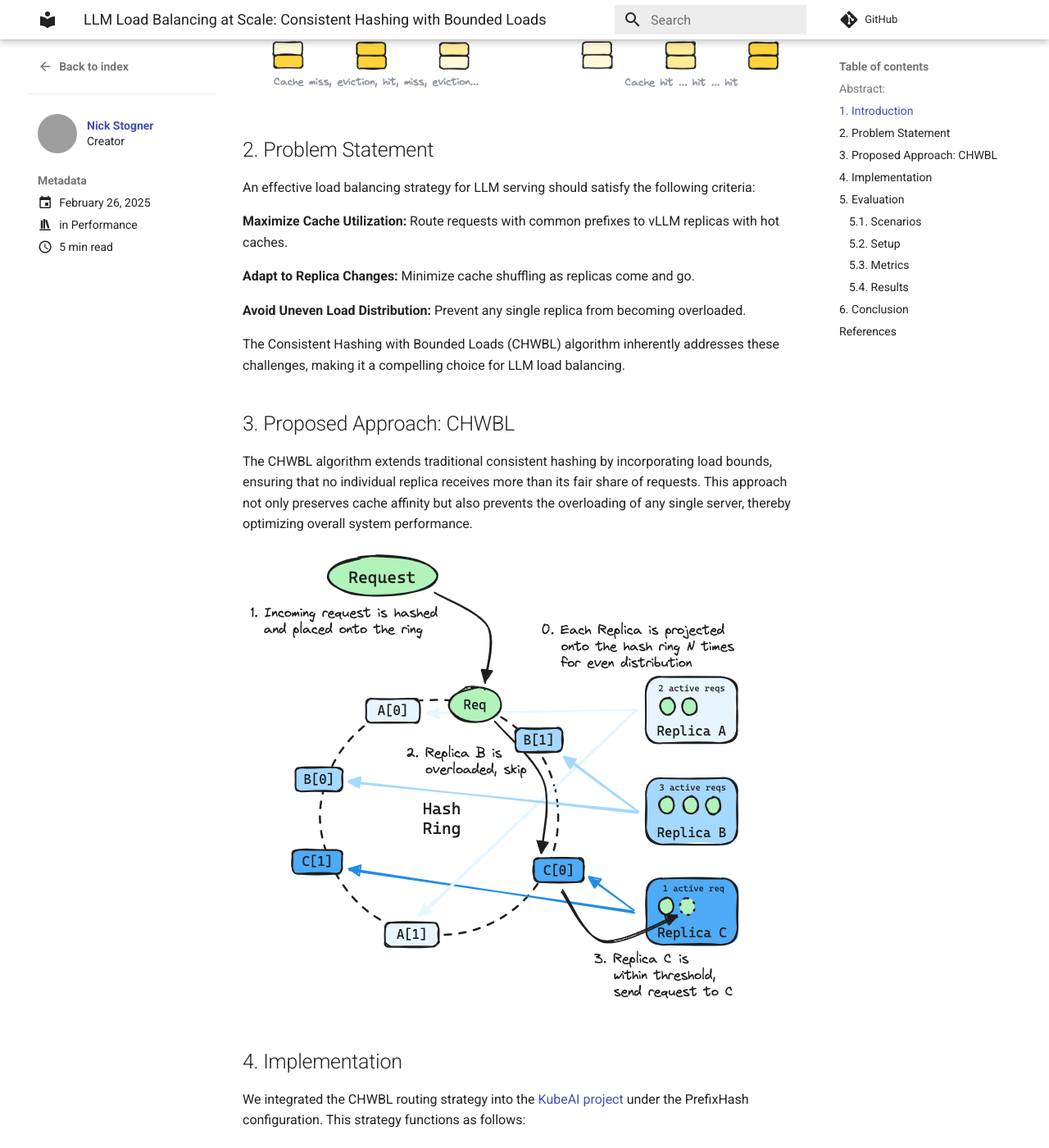
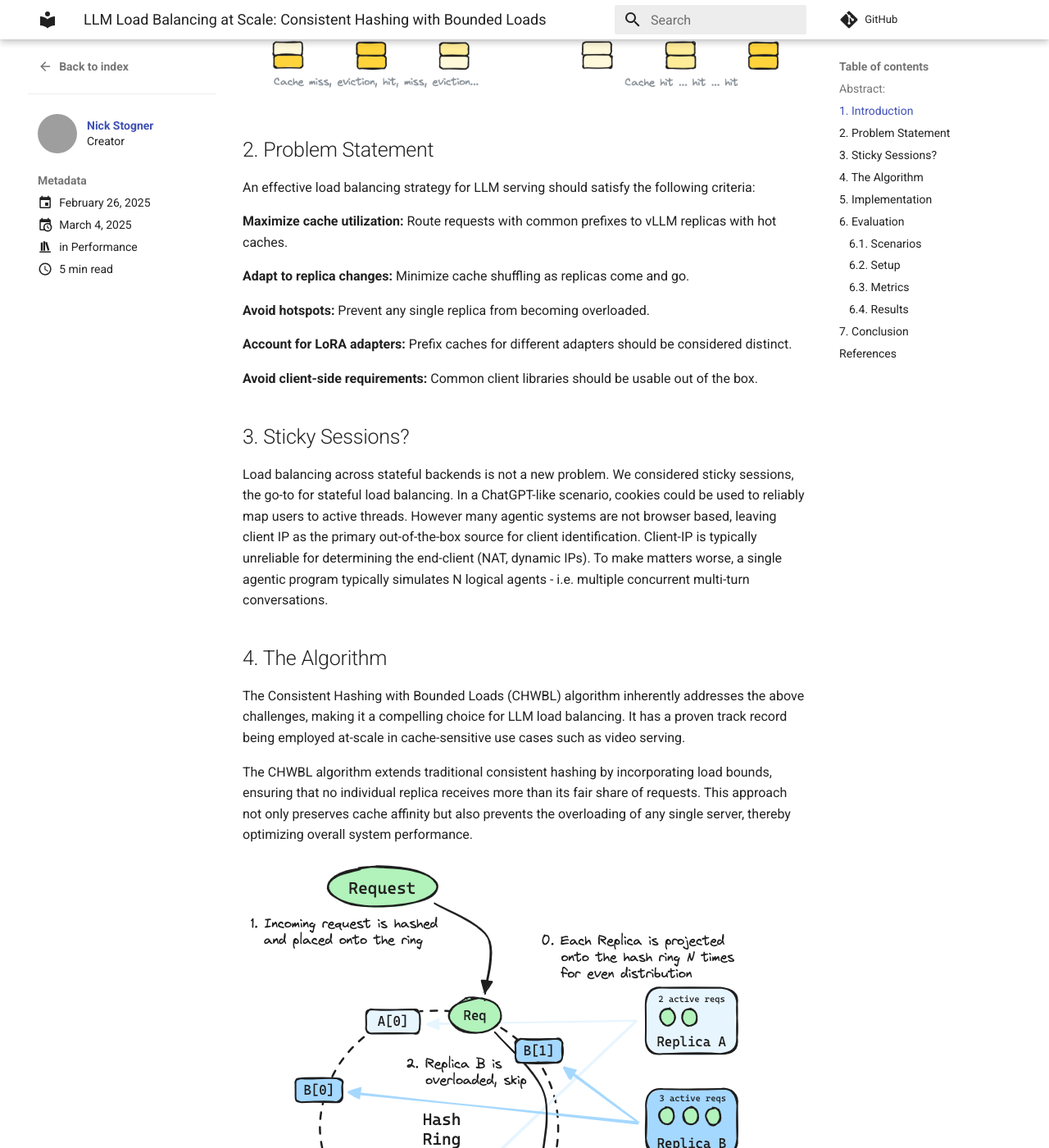
Before and after one commit to substratusai/kubeai, an MkDocs documentation site: the page built from docs/blog/posts/llm-load-balancing-at-scale-chwbl.md, in a window 1280 px wide and 1400 px high, scrolled down 2223 px. Shown: the whole window at 82% size. Built offline with MkDocs 1.6.1 and Material for MkDocs 9.7.7, drawn with Linux system fonts in a browser that asks for light colours; comment, search, counter and statistics services are not loaded; some of the changed text lies outside the part shown; grey boxes are pictures that could not be loaded.

Commit message:
Add sticky session section to paper

````diff
--- a/docs/blog/posts/llm-load-balancing-at-scale-chwbl.md
+++ b/docs/blog/posts/llm-load-balancing-at-scale-chwbl.md
@@ -1,5 +1,7 @@
 ---
-date: 2025-02-26
+date:
+  created: 2025-02-26
+  updated: 2025-03-04
 authors: [nstogner]
 description: Using the CHWBL algorithm results in a 95% reduction in TTFT, 127% increase in throughput.
 categories:
@@ -35,21 +37,29 @@ The conventional random routing strategy provided by Kubernetes often results in
 
 An effective load balancing strategy for LLM serving should satisfy the following criteria:
 
-**Maximize Cache Utilization:** Route requests with common prefixes to vLLM replicas with hot caches.
+**Maximize cache utilization:** Route requests with common prefixes to vLLM replicas with hot caches.
 
-**Adapt to Replica Changes:** Minimize cache shuffling as replicas come and go.
+**Adapt to replica changes:** Minimize cache shuffling as replicas come and go.
 
-**Avoid Uneven Load Distribution:** Prevent any single replica from becoming overloaded.
+**Avoid hotspots:** Prevent any single replica from becoming overloaded.
 
-The Consistent Hashing with Bounded Loads (CHWBL) algorithm inherently addresses these challenges, making it a compelling choice for LLM load balancing.
+**Account for LoRA adapters:** Prefix caches for different adapters should be considered distinct.
 
-## 3. Proposed Approach: CHWBL
+**Avoid client-side requirements:** Common client libraries should be usable out of the box.
+
+## 3. Sticky Sessions?
+
+Load balancing across stateful backends is not a new problem. We considered sticky sessions, the go-to for stateful load balancing. In a ChatGPT-like scenario, cookies could be used to reliably map users to active threads. However many agentic systems are not browser based, leaving client IP as the primary out-of-the-box source for client identification. Client-IP is typically unreliable for determining the end-client (NAT, dynamic IPs). To make matters worse, a single agentic program typically simulates N logical agents - i.e. multiple concurrent multi-turn conversations.
+
+## 4. The Algorithm
+
+The Consistent Hashing with Bounded Loads (CHWBL) algorithm inherently addresses the above challenges, making it a compelling choice for LLM load balancing. It has a proven track record being employed at-scale in cache-sensitive use cases such as video serving.
 
 The CHWBL algorithm extends traditional consistent hashing by incorporating load bounds, ensuring that no individual replica receives more than its fair share of requests. This approach not only preserves cache affinity but also prevents the overloading of any single server, thereby optimizing overall system performance.
 
 ![CHWBL algorithm diagram](../../diagrams/chwbl.excalidraw.png)
 
-## 4. Implementation
+## 5. Implementation
 
 We integrated the CHWBL routing strategy into the <a href="https://github.com/substratusai/kubeai" target="_blank">KubeAI project</a> under the PrefixHash configuration. This strategy functions as follows:
 
@@ -72,9 +82,9 @@ spec:
       replication: 256
 ```
 
-## 5. Evaluation
+## 6. Evaluation
 
-### 5.1. Scenarios
+### 6.1. Scenarios
 
 We conducted experiments using three distinct load balancing strategies:
 
@@ -86,7 +96,7 @@ We conducted experiments using three distinct load balancing strategies:
 3. **KubeAI (PrefixHash)**
     * Applied a CHWBL-driven strategy to route requests via the KubeAI proxy.
 
-### 5.2. Setup
+### 6.2. Setup
 
 A Kubernetes cluster running KubeAI was setup with the following specifications:
 
@@ -96,14 +106,14 @@ A Kubernetes cluster running KubeAI was setup with the following specifications:
 * **Dataset:** Message threads derived from ShareGPT
 * **Workload:** A custom load generator simulating parallel chat completion threads, preserving conversation state by appending LLM responses in a loop.
 
-### 5.3. Metrics
+### 6.3. Metrics
 
 Our evaluation focused on two key performance metrics:
 
 * **Time To First Token (TTFT):** The latency before the first token is generated.
 * **Tokens Per Second (TPS):** The overall throughput of token generation.
 
-### 5.4. Results
+### 6.4. Results
 
 The benchmark showed that the PrefixHash strategy resulted in significant improvements in TTFT and throughput compared to both the default Kubernetes Service and the LeastLoad strategy.
 
@@ -115,7 +125,7 @@ The benchmark showed that the PrefixHash strategy resulted in significant improv
 
 ![Mean TPS barchart](../../graphs/throughput-benchmark.png)
 
-## 6. Conclusion
+## 7. Conclusion
 
 In this work, we demonstrated that incorporating the CHWBL algorithm into LLM load balancing through the PrefixHash strategy in KubeAI can significantly enhance performance in real-world scenarios. Notably, improvements in cache hit rates yielded lower latency and increased throughput. Moving forward, we plan to expand our benchmarks to cover a broader range of workloads. We plan to incorporate benchmarks for emerging strategies as they come out, with the ultimate aim of ensuring that KubeAI features the most effective load balancing techniques.
 
````
